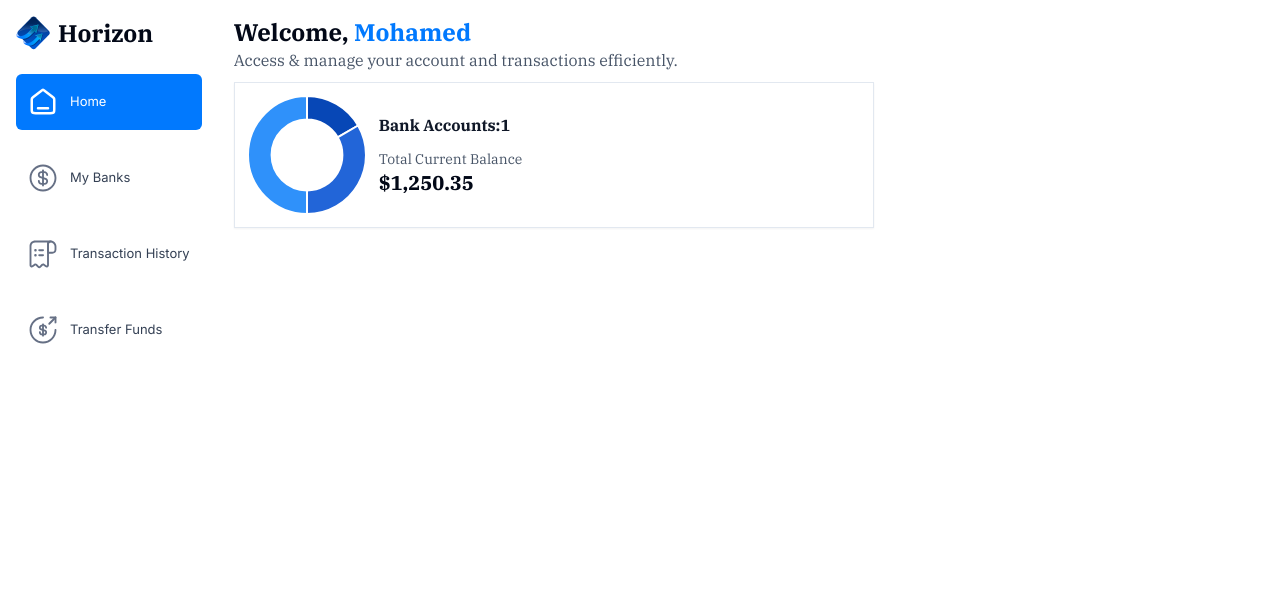
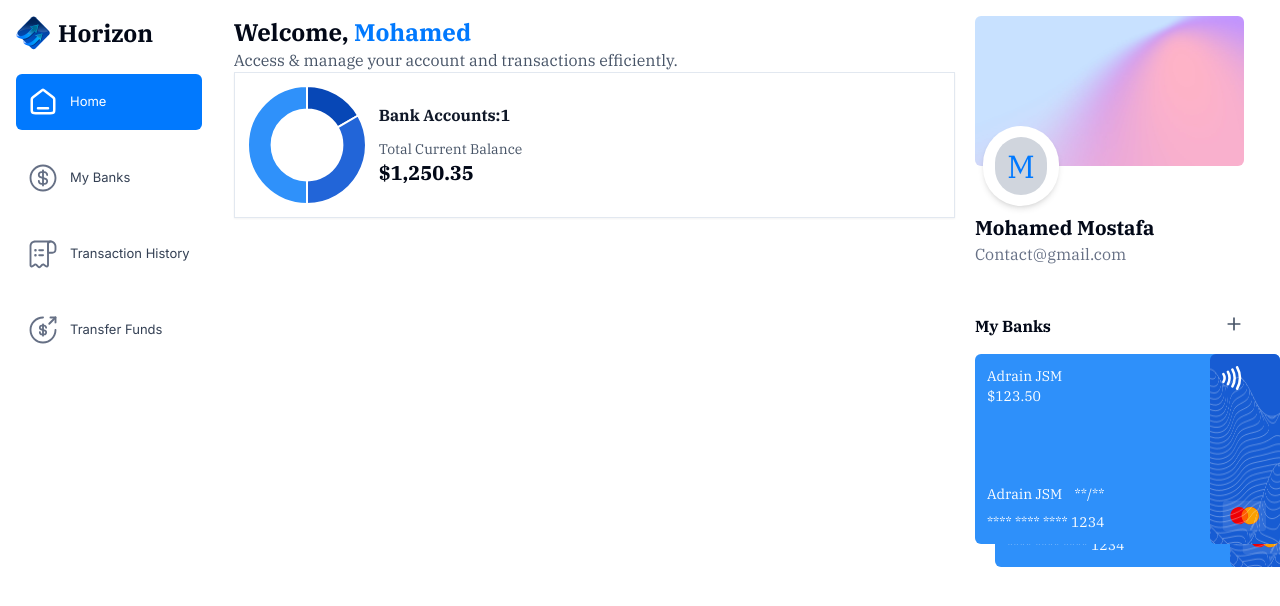
Before and after one commit to mo634/finBank__dashboard, a Next.js app: page / in a window 1280 px wide. Shown: the top 606 px of the page. Built offline with nearby package versions, Linux system fonts and the light colour scheme.

Commit message:
"feat: Add right sidebar with media, create reusable header component, and initialize login page"

```diff
--- a/src/app/(auth)/sign-in/page.tsx
+++ b/src/app/(auth)/sign-in/page.tsx
@@ -1,8 +1,33 @@
+import Header from '@/app/components/Header'
 import React from 'react'
 
 const SignIn = () => {
     return (
-        <div>SignIn</div>
+        <section className=' flex h-screen'>
+            {/* start left side */}
+            <div className="bg-green-500  flex-1 flex justify-center items-center bg-red-500">
+                <div className=" bg-yellow-500 flex flex-col">
+
+                    {/*start log-in header  */}
+                    <header className=' mb-3'>
+                    <Header/>
+                    </header>
+                    {/*end log-in header  */}
+
+                    {/* start log-in from  */}
+                    <form action="">
+                        log form
+                    </form>
+                    {/* end  log-in from  */}
+                </div>
+            </div>
+
+            {/* end left side  */}
+
+            {/* start right side  */}
+            <div className="flex-1">right</div>
+            {/* end  right side  */}
+        </section>
     )
 }
 
--- a/src/app/(root)/layout.tsx
+++ b/src/app/(root)/layout.tsx
@@ -12,7 +12,7 @@ export default function NestedLayout({
         , lastName: "Mostafa"
     }
     return (
-        <main className=" flex max-md:flex-col ">
+        <main className=" flex max-md:flex-col  ">
             <SideBar
                 user={loggedIn}
             />
@@ -32,7 +32,9 @@ export default function NestedLayout({
                     <MobileSideBar user={loggedIn} />
                 </div>
             </div>
+            <div className="flex-1 ">
             {children}
+            </div>
         </main>
     );
 }
--- a/src/app/(root)/page.tsx
+++ b/src/app/(root)/page.tsx
@@ -1,14 +1,19 @@
 import React from 'react'
 import HeaderBox from '../components/HeadeBox'
 import TotalBalanceBox from '../components/TotalBalanceBox'
+import RightSide from '../components/RightSide'
+
+
 
 const Home = () => {
     const loggedUser = { firstName: "mohamed" }
     return (
-        <section className="main-container max-w-2xl w-full flex flex-col gap-y-[10px] ">
+        <section className="main-container flex  gap-y-[10px]">
+            {/* start Middle part  */}
+
+            <div className="w-[70%] max-xl:w-full ">
 
             {/*stat   Header  */}
-
                 <header>
                     <HeaderBox
                         type="greeting"
@@ -17,7 +22,6 @@ const Home = () => {
                         subtext="Access & manage your account and transactions efficiently."
                     />
                 </header>
-
                 {/*end   Header  */}
 
                 {/* start total balance box  */}
@@ -30,6 +34,21 @@ const Home = () => {
                 </div>
                 {/* end total balance box  */}
 
+            </div>
+            {/* end  Middle part  */}
+
+            {/* start rightSide */}
+
+            <div className="w-[30%] h-screen px-3 max-xl:hidden">
+            <RightSide
+                banks={[{},{}]}
+            />
+            </div>
+
+            {/* end rightSide */}
+
+
+
         </section>
     )
 }
--- /dev/null
+++ b/src/app/components/BankCard.tsx
@@ -0,0 +1,59 @@
+import Image from 'next/image'
+import React from 'react'
+
+const BankCard = () => {
+    return (
+
+        <div className=" text-sm  bg-blue-500 bank-card flex justify-between ">
+
+            {/* left side Card  */}
+            <div className=" p-3  flex flex-col justify-between  " >
+                <div className="">
+                    <h2>Adrain JSM</h2>
+                    <span>$123.50</span>
+                </div>
+                <div className="">
+
+                    <div className=" mb-2 flex justify-between">
+                        <span>Adrain JSM</span>
+                        <span>**/**</span>
+                    </div>
+
+                    <div className="">
+                        **** **** **** 1234
+                    </div>
+
+                </div>
+            </div>
+
+            {/* right side card */}
+            <div className=" relative p-3 w-[70px] flex flex-col bg-blue-700 rounded-md ">
+                <div className=" flex flex-col justify-between flex-1">
+                    <Image
+                        src="/icons/Paypass.svg"
+                        width={20}
+                        height={24}
+                        alt="pay"
+                    />
+                    <Image
+                        src="/icons/mastercard.svg"
+                        width={45}
+                        height={32}
+                        alt="mastercard"
+                        className=''
+                    />
+                </div>
+                <Image
+                    src="/icons/lines.png"
+                    width={316}
+                    height={190}
+                    alt="lines"
+                    className='absolute top-0 right-0 overflow-hidden h-full'
+                />
+            </div>
+        </div>
+
+    )
+}
+
+export default BankCard
--- /dev/null
+++ b/src/app/components/Header.tsx
@@ -0,0 +1,26 @@
+import Image from 'next/image'
+import Link from 'next/link'
+import React from 'react'
+
+const Header = ({applyMedia=false}:Boolean) => {
+    return (
+        <>
+            {/*start header */}
+            <Link className='mb-6 flex items-center gap-x-2' href={"/"}>
+                <Image
+                    src="/icons/icon.svg"
+                    width={34}
+                    height={34}
+                    alt="n"
+                />
+
+                <h1 className={`text-2xl font-bold ${applyMedia && "header-media"} `}>Horizon</h1>
+
+            </Link>
+
+            {/*end header */}
+        </>
+    )
+}
+
+export default Header
--- /dev/null
+++ b/src/app/components/RightSide.tsx
@@ -0,0 +1,79 @@
+import React from 'react'
+import BankCard from './BankCard'
+import Image from 'next/image'
+
+const RightSide = ({ banks }: any) => {
+    return (
+        <aside className='w-full h-screen px-2'>
+            {/* start top part */}
+            <div className="">
+
+                <div className="relative ">
+
+                    <div className=" backGroundSide" />
+
+                    <div className=" absolute bottom-[-40px] bg-[#ffff] left-2 rounded-full w-fit shadow-md py-4 px-3">
+                        <span className='text-[#0079ff] text-[2rem] bg-gray-300 rounded-full py-2 px-3 '>M</span>
+                    </div>
+
+
+                </div>
+
+                <div className="mt-12">
+                    <p className=' font-bold text-xl'>Mohamed Mostafa</p>
+                    <p className=' text-gray-500'>Contact@gmail.com</p>
+                </div>
+
+            </div>
+            {/* end top part */}
+
+
+            {/* start Middle part  */}
+            <div className=" mt-12 ">
+
+                <div className=" flex justify-between ">
+                    <p className='font-bold'>My Banks</p>
+                    <div className="">
+
+                        <Image
+                            src="/icons/plus.svg"
+                            width={20}
+                            height={20}
+                            alt="plus"
+                        />
+                    </div>
+                </div>
+
+                <div className="relative mt-4">
+
+                    {
+                        // if there banks will render card ui
+                        banks?.length > 0 && (
+                            <div className=' text-[#ffff] '>
+                                {/* first car  */}
+                                <div className=" absolute z-10 ">
+                                    <BankCard />
+                                </div>
+
+                                {/* second card */}
+                                <div className="absolute left-[20px] top-[23px] ">
+                                    {
+                                        banks[1] && <BankCard />
+                                    }
+                                </div>
+
+                            </div>
+                        )
+                    }
+
+                </div>
+
+
+            </div>
+            {/* middle Middle part  */}
+
+        </aside>
+    )
+}
+
+export default RightSide
--- a/src/app/components/SideBar.tsx
+++ b/src/app/components/SideBar.tsx
@@ -5,25 +5,15 @@ import React from 'react'
 import { sidebarLinks } from '../../../constants'
 import { cn } from '../../../lib/utils'
 import { usePathname } from 'next/navigation'
+import Header from './Header'
 const SideBar = ({ user }: User) => {
     const pathname = usePathname()
 
     return (
         <section className='main-container px-2 max-md:hidden'>
             {/*start header */}
-            <Link className='mb-6 flex items-center gap-x-2' href={"/"}>
-                <Image
-                    src="/icons/icon.svg"
-                    width={34}
-                    height={34}
-                    alt="n"
-                    />
-
-                <h1 className='text-2xl font-bold hidden lg:inline-block'>Horizon</h1>
-
-            </Link>
-
-                    {/*end header */}
+            <Header applyMedia={true}/>
+            {/*end header */}
 
             {/* start links */}
             <nav className='flex flex-col gap-y-5'>
--- a/src/app/global.css
+++ b/src/app/global.css
@@ -78,6 +78,8 @@
   }
 }
 
+
+
 @layer utilities {
   .main-container {
     @apply py-[1rem] px-[1rem];
@@ -85,4 +87,15 @@
   .link-text {
     @apply flex items-center text-[#344054] font-inter text-[13px] py-[13px] px-[12px] rounded-[6px] w-full block ;
   }
+
+  .bank-card{
+    @apply  w-[305px] h-[190px] rounded-md
+  }
+
+  .backGroundSide{
+    @apply  h-[150px] bg-no-repeat bg-cover  rounded-md bg-gradient-mesh
+  }
+  .header-media{
+    @apply hidden lg:inline-block
+  }
 }
--- a/tailwind.config.ts
+++ b/tailwind.config.ts
@@ -22,6 +22,9 @@ const config: Config = {
       colors: {
         bankGradient: "#0179FE",
         paragraphColor: "#475467",
+        backgroundImage: {
+          "gradient-mesh": "url('/icons/gradient-mesh.svg')"
+        },
         fill: {
           1: "rgba(255, 255, 255, 0.10)",
         },
```
Lines whose indentation alone changed are shown as unchanged.
